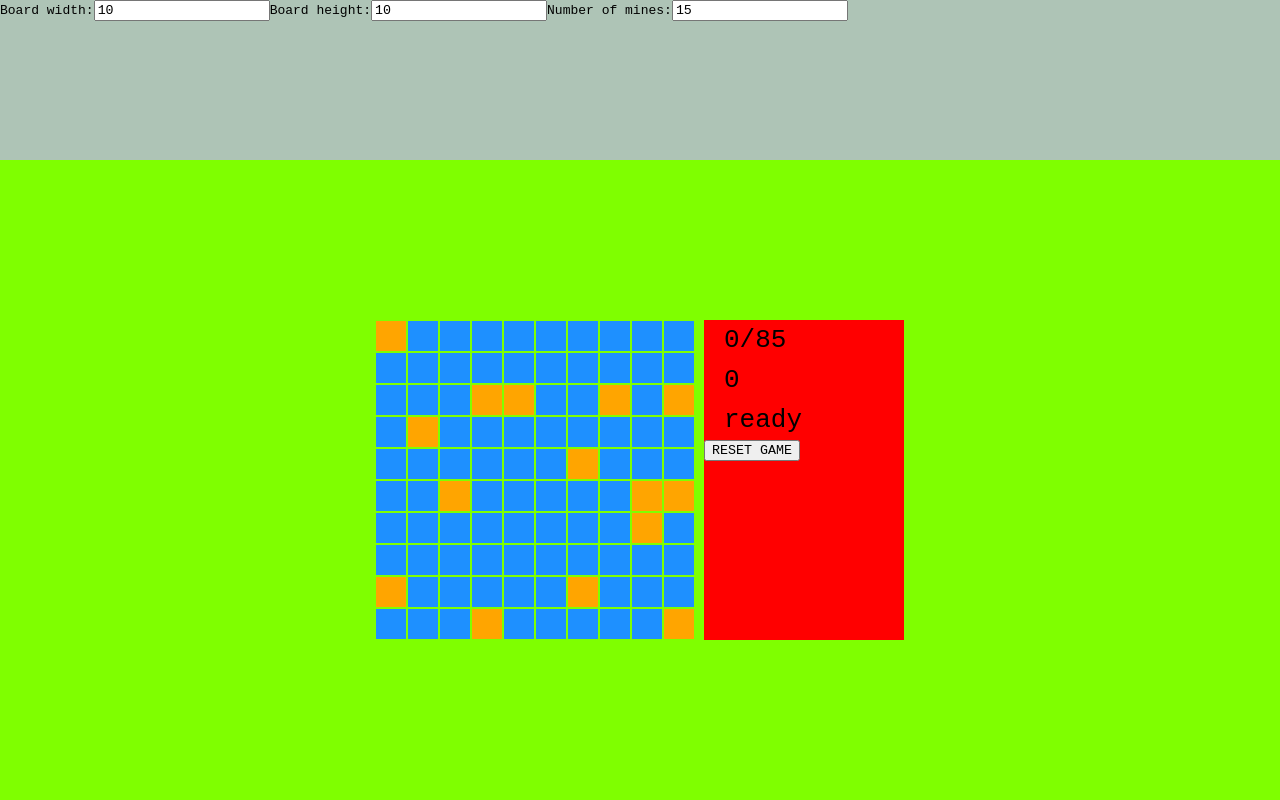
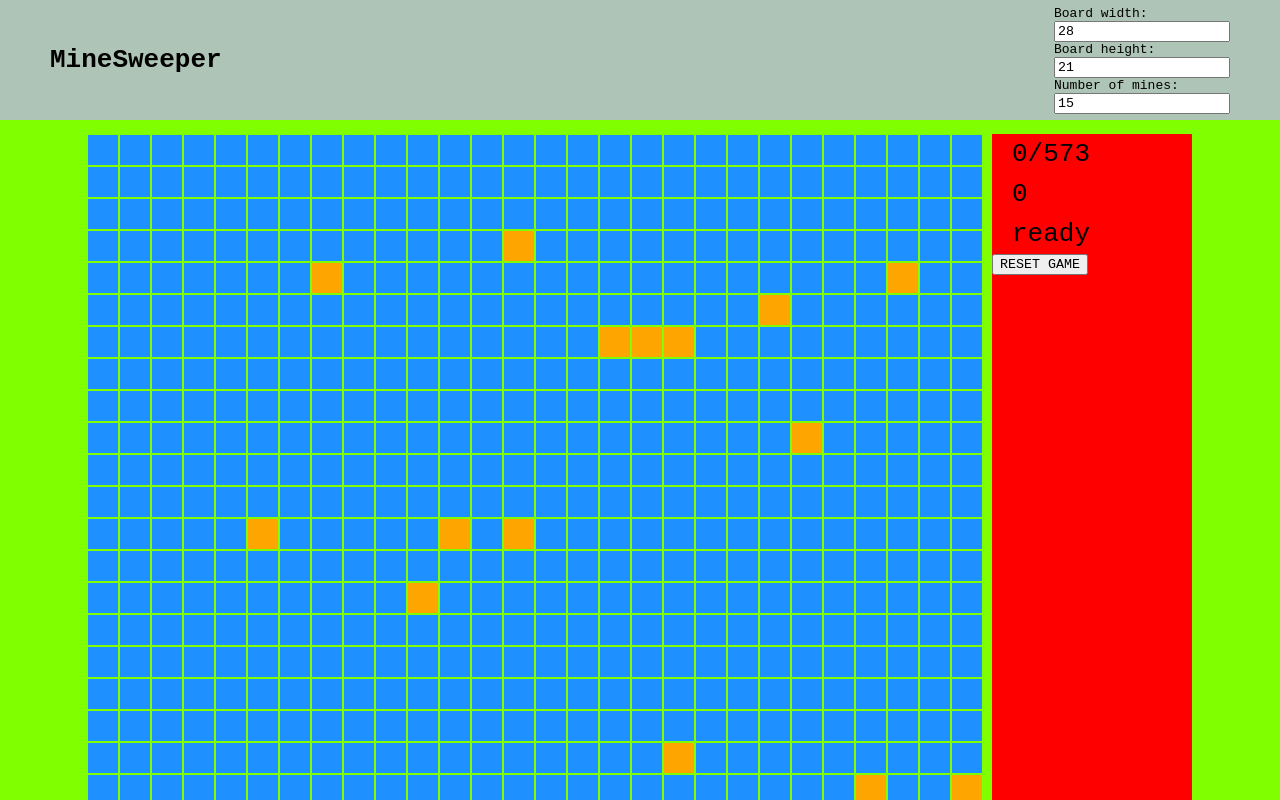
Before and after one commit to koshonson/minesweeper, a React (Vite) app: page / in a window 1280 px wide. Built offline with nearby package versions, Linux system fonts and the light colour scheme.

Commit message:
styled collapsible header ribbon

```diff
--- a/src/components/GameBoard.jsx
+++ b/src/components/GameBoard.jsx
@@ -44,7 +44,7 @@ export const GameBoard = ({ settings, gameStatus, setGame }) => {
   };
 
   return (
-    <main className='main-content'>
+    <main className={`main-content${gameStatus === 'game-on' ? ' mc-expanded' : ''}`}>
       <div className='game-board' style={{ gridTemplateColumns: `repeat(${width}, auto)` }}>
         {renderCells(board, dispatch)}
       </div>
--- a/src/components/SettingsPanel.jsx
+++ b/src/components/SettingsPanel.jsx
@@ -1,9 +1,13 @@
+import '../styles/settings.css';
 import React from 'react';
 import { SETTINGS_ACTIONS as actions } from '../hooks/useSettings';
 
-export const SettingsPanel = ({ settings, dispatchSettings }) => {
+export const SettingsPanel = ({ settings, dispatchSettings, gameStatus }) => {
   return (
-    <div className='control-panel'>
+    <div className={`control-panel${gameStatus === 'game-on' ? ' cp-collapsed' : ''}`}>
+      <h1>MineSweeper</h1>
+      {gameStatus !== 'game-on' && (
+        <div className='settings-controls'>
           <label htmlFor='board-width'>Board width:</label>
           <input
             type='number'
@@ -26,5 +30,7 @@ export const SettingsPanel = ({ settings, dispatchSettings }) => {
             onChange={e => dispatchSettings({ type: actions.SET_MINES, payload: e.target.value })}
           />
         </div>
+      )}
+    </div>
   );
 };
--- a/src/hooks/useSettings.js
+++ b/src/hooks/useSettings.js
@@ -1,8 +1,8 @@
 import { useReducer } from 'react';
 
 const initialSettings = {
-  width: 10,
-  height: 10,
+  width: 28,
+  height: 21,
   numMines: 15
 };
 
--- a/src/styles/app.css
+++ b/src/styles/app.css
@@ -1,23 +1,22 @@
 .container {
   display: grid;
-  justify-content: center;
-  align-items: center;
-}
-
-.control-panel {
-  background-color: rgba(95, 158, 160, 0.5);
-  height: 20vh;
-  width: 100vw;
+  height: 100vh;
+  grid-template-rows: min-content 100%;
+  overflow: hidden;
 }
 
 .main-content {
   background-color: chartreuse;
-  width: 100%;
-  height: 80vh;
+  height: calc(100% - 100px);
   display: flex;
   justify-content: center;
   align-items: center;
   gap: 10px;
+  transition: 0.4s;
+}
+
+.mc-expanded {
+  height: calc(100% - 32px);
 }
 
 .game-board {
--- /dev/null
+++ b/src/styles/settings.css
@@ -0,0 +1,19 @@
+.control-panel {
+  padding: 10px 50px;
+  display: flex;
+  height: 100px;
+  align-items: center;
+  justify-content: space-between;
+  background-color: rgba(95, 158, 160, 0.5);
+  transition: 0.4s;
+}
+
+.cp-collapsed {
+  height: 30px;
+  transition: 0.4s;
+}
+
+.settings-controls {
+  display: flex;
+  flex-direction: column;
+}
```
Lines whose indentation alone changed are shown as unchanged.
